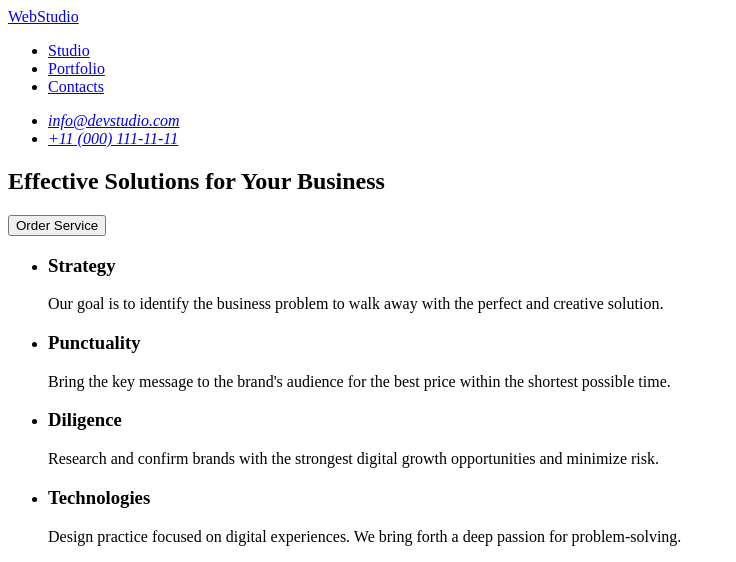
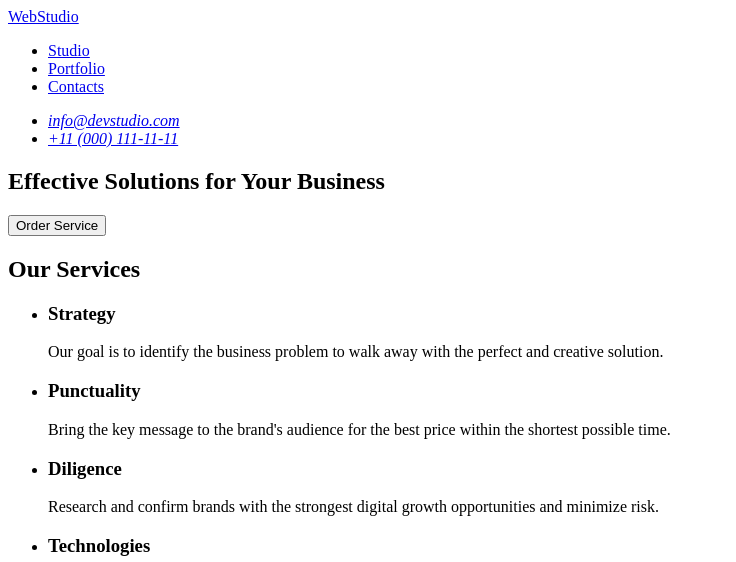
Before and after one commit to NataliaTols/goit-markup-hw-01, a plain HTML site: page index.html in a window 1280 px wide. Shown: the top 562 px of the page, without its empty margins (0-736 px from the left). Drawn offline with Linux system fonts and the light colour scheme.

Commit message:
update index.html

```diff
--- a/index.html
+++ b/index.html
@@ -38,6 +38,9 @@
 </section>
 
 <section>
+
+    <h2 class="visually-hidden"> Our Services</h2>
+
 <ul>
     <li>
         <h3 id="studio"> Strategy </h3>
```
